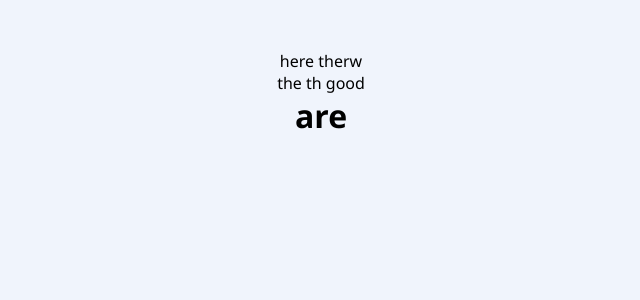
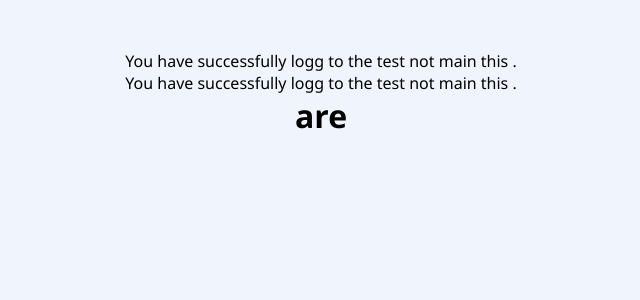
Before and after one commit to Chamod-alt/zephyra-login, a React (Create React App) app: page /Welcome in a window 1280 px wide. Shown: the top 300 px of the page, without its empty margins (319-959 px from the left). Built offline with nearby package versions, Linux system fonts and the light colour scheme.

Commit message:
Update Welcome.js

```diff
--- a/src/pages/Welcome.js
+++ b/src/pages/Welcome.js
@@ -8,9 +8,9 @@ const Welcome = () => {
   return (
     <div style={{ textAlign: "center", paddingTop: "50px" }}>
 
-    <p> here therw</p>
+   <p>You have successfully logg to the test not main this .</p>
 
-   <p>the th good </p>
+   <p>You have successfully logg to the test not main this .</p>
 
 <h1> are </h1>
 {/*}
```
